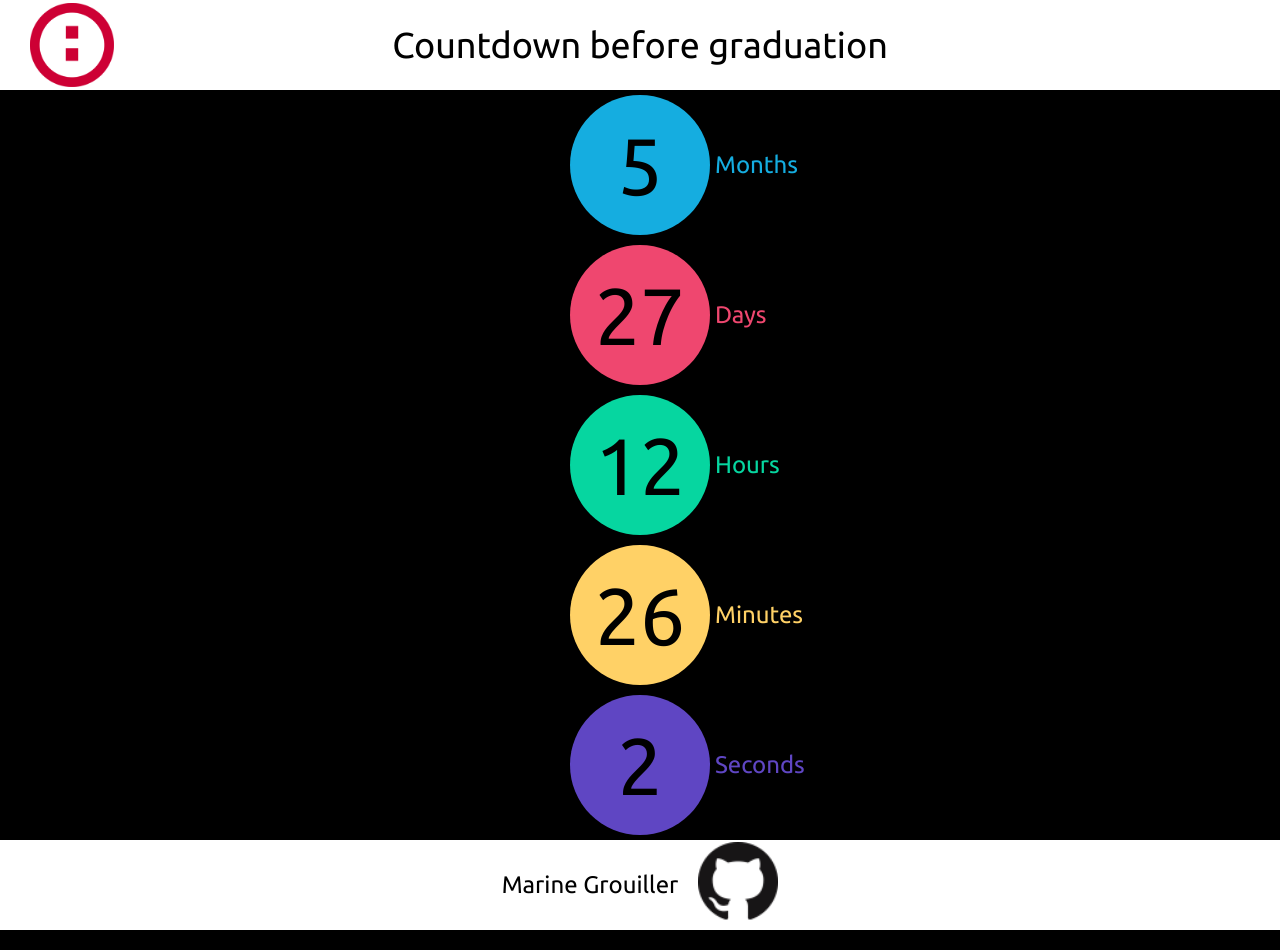
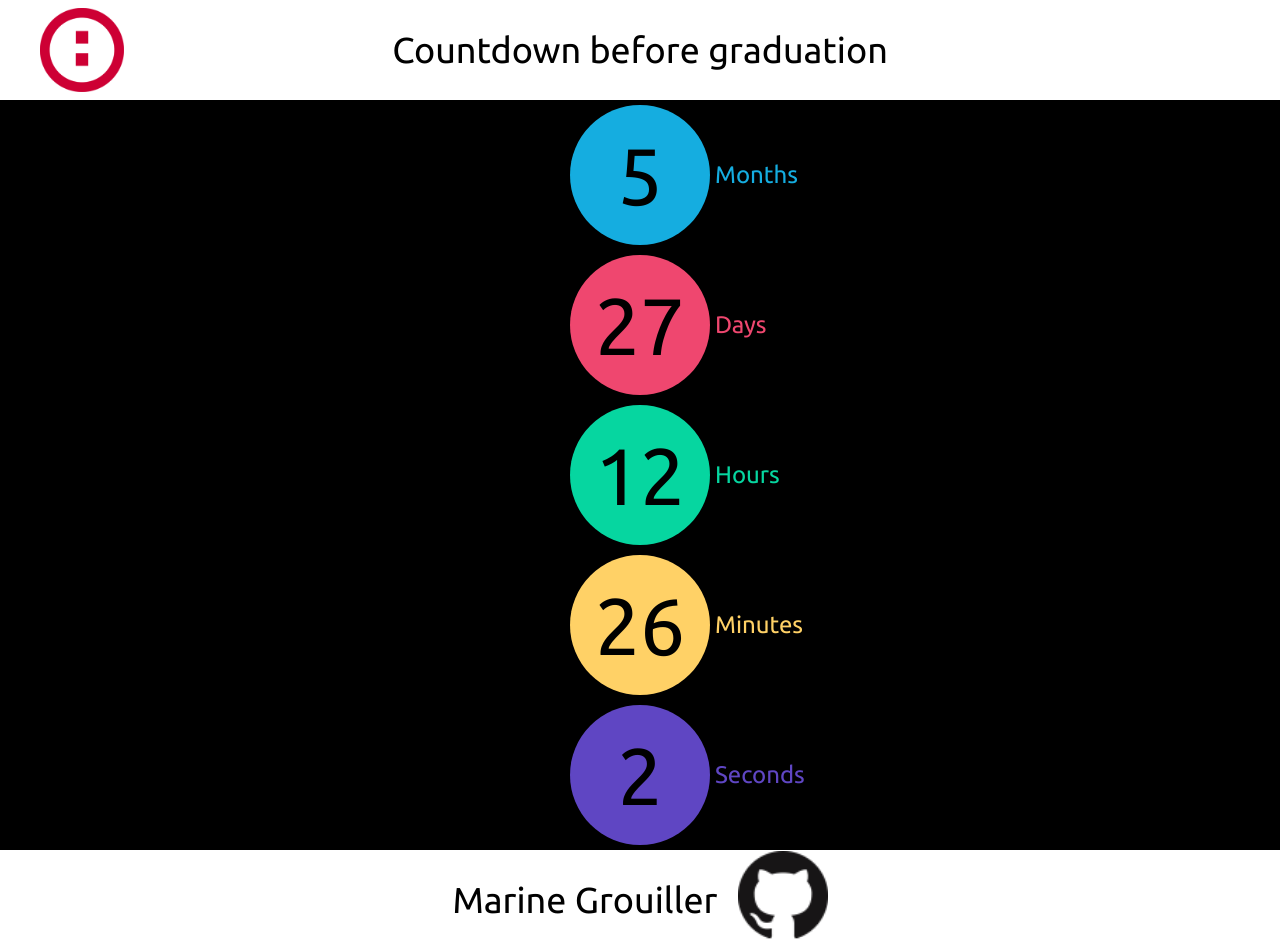
Before and after one commit to MrTrnr/topchrono, a plain HTML site: page index.html in a window 1280 px wide. Drawn offline with Linux system fonts and the light colour scheme.

Commit message:
ajout media query pour ecran 1025 à 1439px

```diff
--- a/style.css
+++ b/style.css
@@ -282,7 +282,7 @@ body
 	{
 
 		font-size: 36px;
-		height:90px;
+		height:100px;
 	}
 
 	#logo_simplon
@@ -290,8 +290,8 @@ body
 		width:84px;
 		height:84px;
 		position:absolute;
-		left:30px;
-		top:3px;
+		left:40px;
+		top:8px;
 	}
 
 	#main
@@ -325,14 +325,14 @@ body
 
 	#footer_container
 	{
-		height:90px;
-		font-size: 24px;
+		height:100px;
+		font-size: 36px;
 	}
 
 	#logo_github
 	{
-		width:80px;
-		height:80px;
+		width:90px;
+		height:90px;
 		margin-left: 20px;
 	}
 }
```
